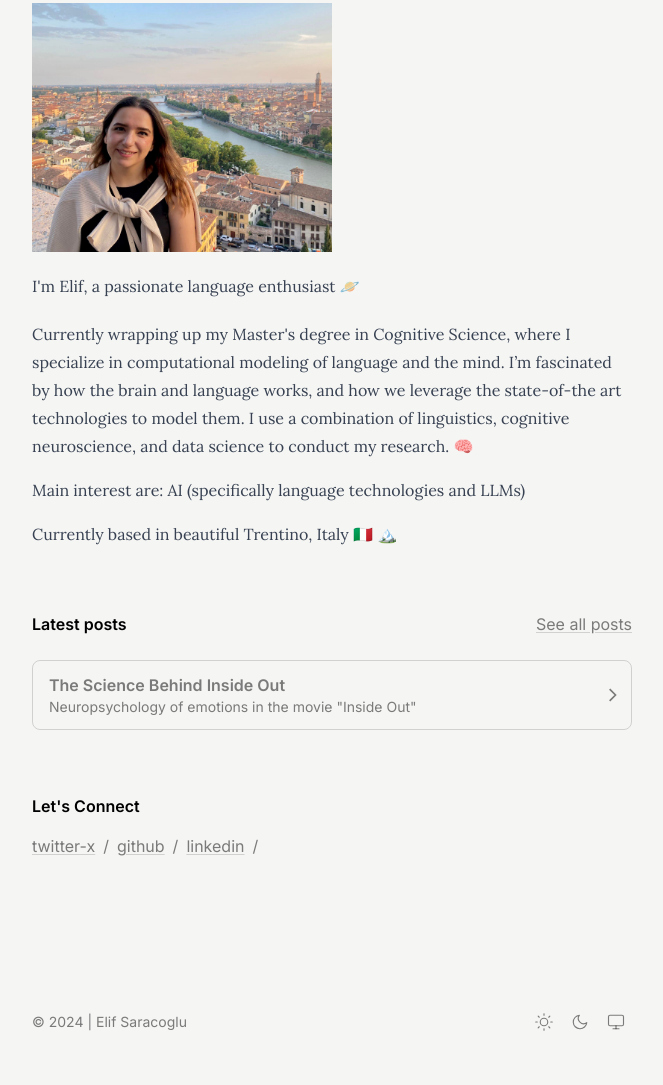
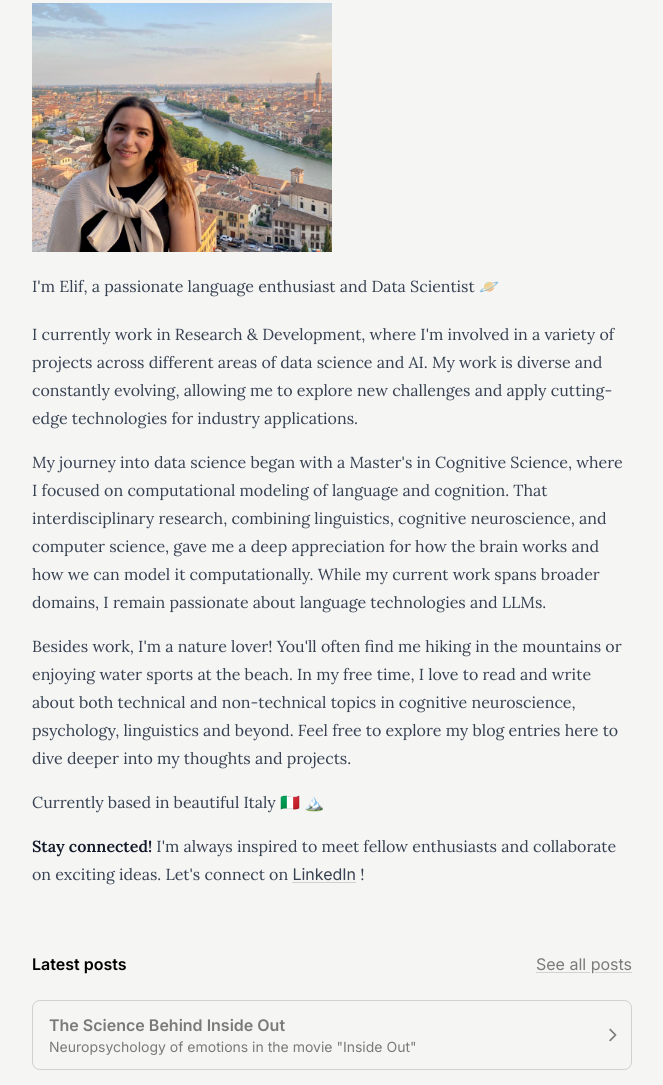
Before and after one commit to EliSarac/elif-personal-website, an Astro site: page / in a window 1280 px wide. Shown: the part 169-1254 px from the top of the page, without its empty margins (308-971 px from the left). Before the commit the page ends 1227 px from the top, so only its background shows below. Built offline with nearby package versions, Linux system fonts and the light colour scheme; Astro itself is replaced by a stand-in of ours; a web font is replaced by a local one.

Commit message:
Update main page content

```diff
--- a/src/pages/index.astro
+++ b/src/pages/index.astro
@@ -24,13 +24,20 @@ const blog = (await getCollection("blog"))
     <div class="space-y-16">
       <section>
         <article class="space-y-4">
-          <p class="animate">I'm Elif, a passionate language enthusiast 🪐</p>
+          <p class="animate">I'm Elif, a passionate language enthusiast and Data Scientist 🪐</p>
           <p class="animate">
-            Currently wrapping up my Master's degree in Cognitive Science, where I specialize in computational modeling of language and the mind. I’m fascinated by how the brain and language works,
-            and how we leverage the state-of-the art technologies to model them. I use a combination of linguistics, cognitive neuroscience, and data science to conduct my research. 🧠
+            I currently work in Research & Development, where I'm involved in a variety of projects across different areas of data science and AI. My work is diverse and constantly evolving, allowing me to explore new challenges and apply cutting-edge technologies for industry applications.
           </p>
-          <p class="animate">Main interest are: AI (specifically language technologies and LLMs)</p>
-          <p class="animate">Currently based in beautiful Trentino, Italy 🇮🇹 🏔️</p>
+          <p class="animate">
+            My journey into data science began with a Master's in Cognitive Science, where I focused on computational modeling of language and cognition. That interdisciplinary research, combining linguistics, cognitive neuroscience, and computer science, gave me a deep appreciation for how the brain works and how we can model it computationally. While my current work spans broader domains, I remain passionate about language technologies and LLMs.
+          </p>
+          <p class="animate">
+            Besides work, I'm a nature lover! You'll often find me hiking in the mountains or enjoying water sports at the beach. In my free time, I love to read and write about both technical and non-technical topics in cognitive neuroscience, psychology, linguistics and beyond. Feel free to explore my blog entries here to dive deeper into my thoughts and projects.
+          </p>
+          <p class="animate">Currently based in beautiful Italy 🇮🇹 🏔️</p>
+          <p class="animate">
+            <strong>Stay connected!</strong> I'm always inspired to meet fellow enthusiasts and collaborate on exciting ideas. Let's connect on <Link href="https://www.linkedin.com/in/saracoglu-elif/" external>LinkedIn</Link>!
+          </p>
         </article>
       </section>
 
```
